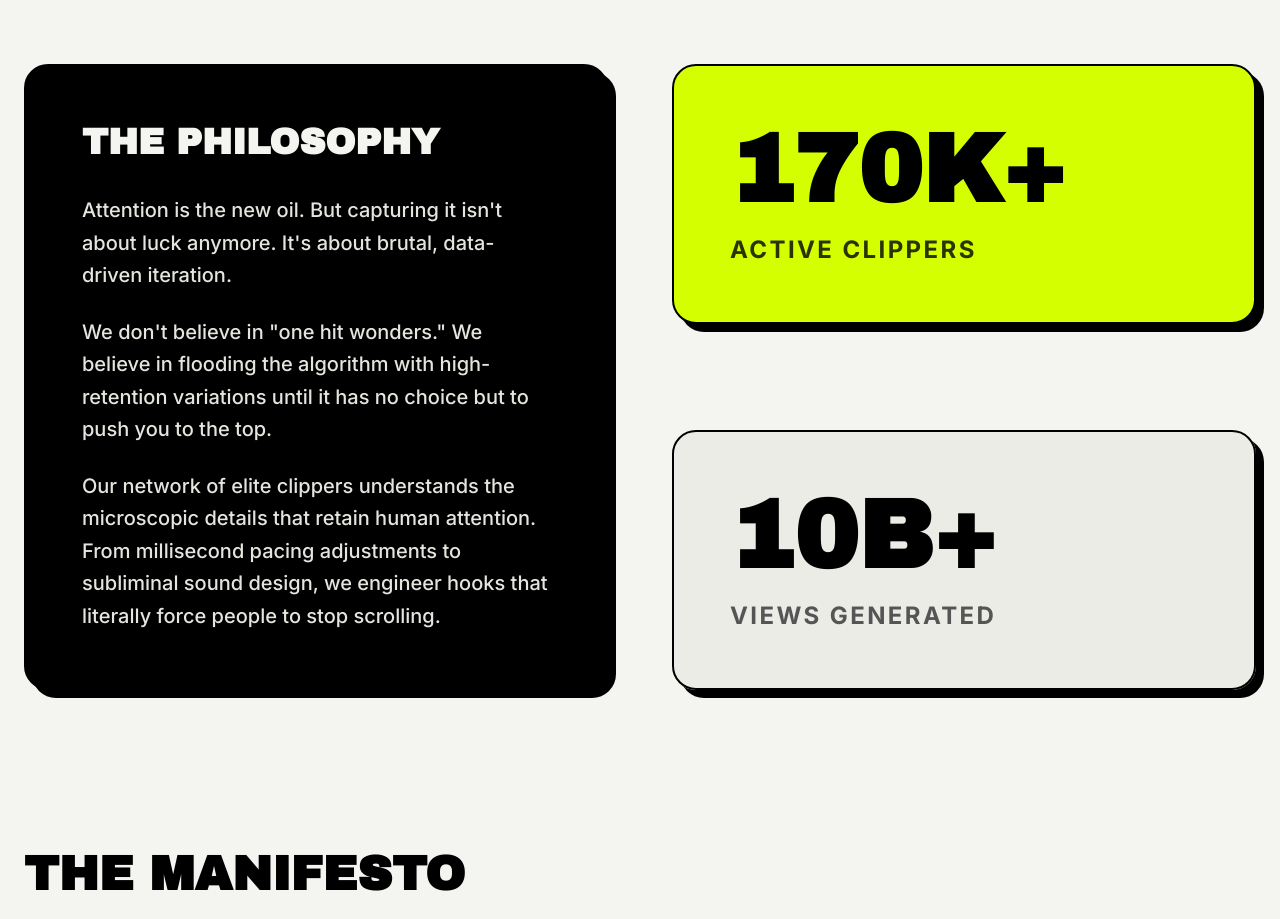
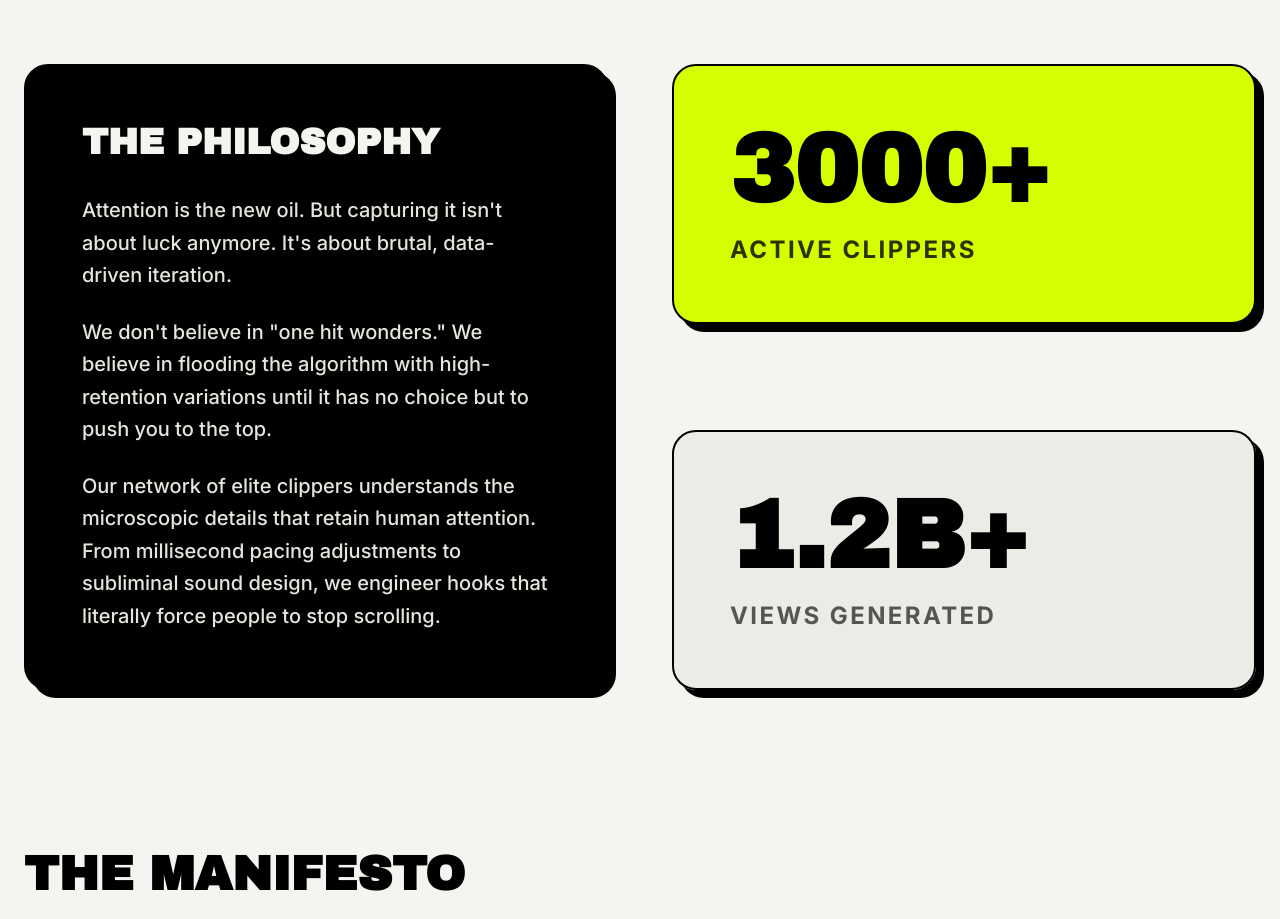
Before and after one commit to Alok00111/clip-farming, a Next.js app: page /about in a window 1280 px wide. Shown: the part 1340-2259 px from the top of the page. Built offline with nearby package versions, Linux system fonts and the light colour scheme.

Commit message:
Update stats on About page

```diff
--- a/src/app/about/AboutClient.tsx
+++ b/src/app/about/AboutClient.tsx
@@ -77,12 +77,12 @@ export default function AboutClient() {
           {/* Metric Blocks */}
           <motion.div variants={itemVariants} className="flex flex-col justify-between gap-8">
             <div className="group rounded-3xl border-2 border-border bg-accent p-10 sm:p-14 shadow-[8px_8px_0px_0px_var(--border)] transition-transform hover:-translate-y-2 hover:-translate-x-2 hover:shadow-[16px_16px_0px_0px_var(--border)]">
-              <h3 className="font-display text-7xl sm:text-8xl font-black uppercase text-accent-foreground group-hover:scale-105 transition-transform origin-left">170k+</h3>
+              <h3 className="font-display text-7xl sm:text-8xl font-black uppercase text-accent-foreground group-hover:scale-105 transition-transform origin-left">3000+</h3>
               <p className="mt-4 text-2xl font-bold uppercase tracking-widest text-accent-foreground/80">Active Clippers</p>
             </div>
 
             <div className="group rounded-3xl border-2 border-border bg-muted/50 p-10 sm:p-14 shadow-[8px_8px_0px_0px_var(--border)] transition-transform hover:-translate-y-2 hover:-translate-x-2 hover:shadow-[16px_16px_0px_0px_var(--foreground)] hover:border-foreground hover:bg-background">
-              <h3 className="font-display text-7xl sm:text-8xl font-black uppercase text-foreground group-hover:scale-105 transition-transform origin-left">10B+</h3>
+              <h3 className="font-display text-7xl sm:text-8xl font-black uppercase text-foreground group-hover:scale-105 transition-transform origin-left">1.2B+</h3>
               <p className="mt-4 text-2xl font-bold uppercase tracking-widest text-muted-foreground">Views Generated</p>
             </div>
           </motion.div>
```
